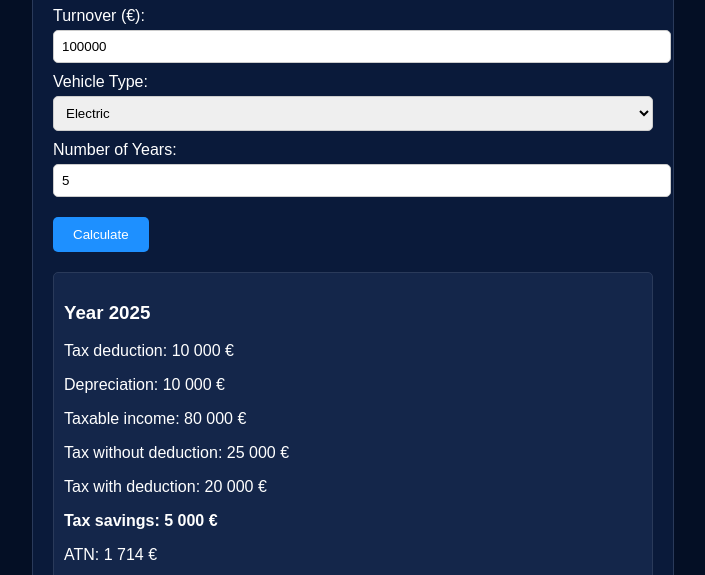
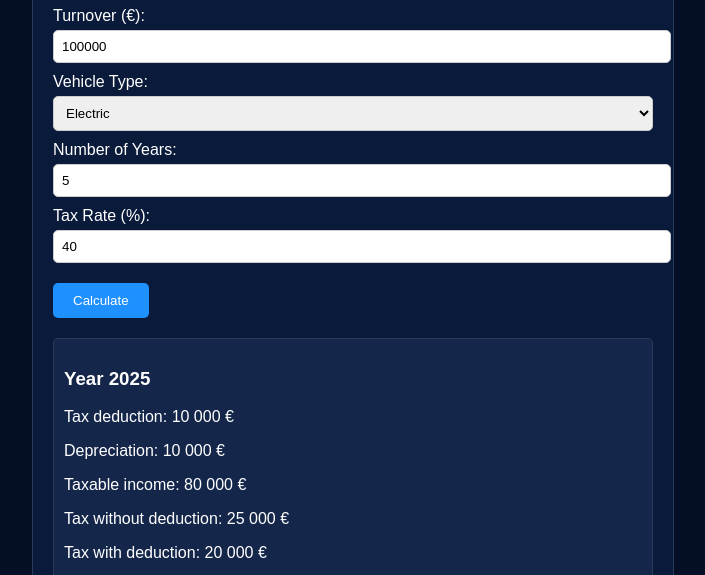
Before and after one commit to foss4eu/fiscar, a plain HTML site: page index.html in a window 1280 px wide. Shown: the part 218-793 px from the top of the page, without its empty margins (287-992 px from the left). Drawn offline with Linux system fonts and the light colour scheme.

Commit message:
feat: add tax rate input and calculate net tax savings with ATN tax

```diff
--- a/index.html
+++ b/index.html
@@ -74,6 +74,9 @@
 
         <label for="years">Number of Years:</label>
         <input type="number" id="years" min="1" max="10" value="5">
+
+        <label for="taxRate">Tax Rate (%):</label>
+        <input type="number" id="taxRate" min="0" max="100" value="40">
 
         <div id="co2Field" style="display: none;">
             <label for="co2Emissions">CO2 Emissions (g/km):</label>
@@ -165,7 +168,10 @@
 
                 // Calculate ATN with minimum of 1600€
                 const atn = Math.max(1600, vehicleCost * (6/7) * agePercentage * (co2Percentage / 100));
-                const totalCost = vehicleCost - taxSavings + atn + solidarityTax;
+                const taxRateValue = parseFloat(document.getElementById('taxRate').value) / 100;
+                const atnTax = atn * taxRateValue;
+                const netTaxSavings = taxSavings - atnTax;
+                const totalCost = vehicleCost - netTaxSavings + atn + solidarityTax;
 
                 totalTaxSavings += taxSavings;
 
@@ -178,7 +184,9 @@
                             <p>Taxable income: ${formatEuros(taxableIncome)} €</p>
                             <p>Tax without deduction: ${formatEuros(taxWithoutDeduction)} €</p>
                             <p>Tax with deduction: ${formatEuros(taxWithDeduction)} €</p>
-                            <p><b>Tax savings: ${formatEuros(taxSavings)} €</b></p>
+                            <p>Gross tax savings: ${formatEuros(taxSavings)} €</p>
+                            <p>ATN tax: ${formatEuros(atnTax)} €</p>
+                            <p><b>Net tax savings: ${formatEuros(netTaxSavings)} €</b></p>
                             <p>ATN: ${formatEuros(atn)} €</p>
                             <p>Solidarity contribution: ${formatEuros(solidarityTax)} €</p>
                             <p>Total cost for the company: ${formatEuros(totalCost)} €</p>
```
